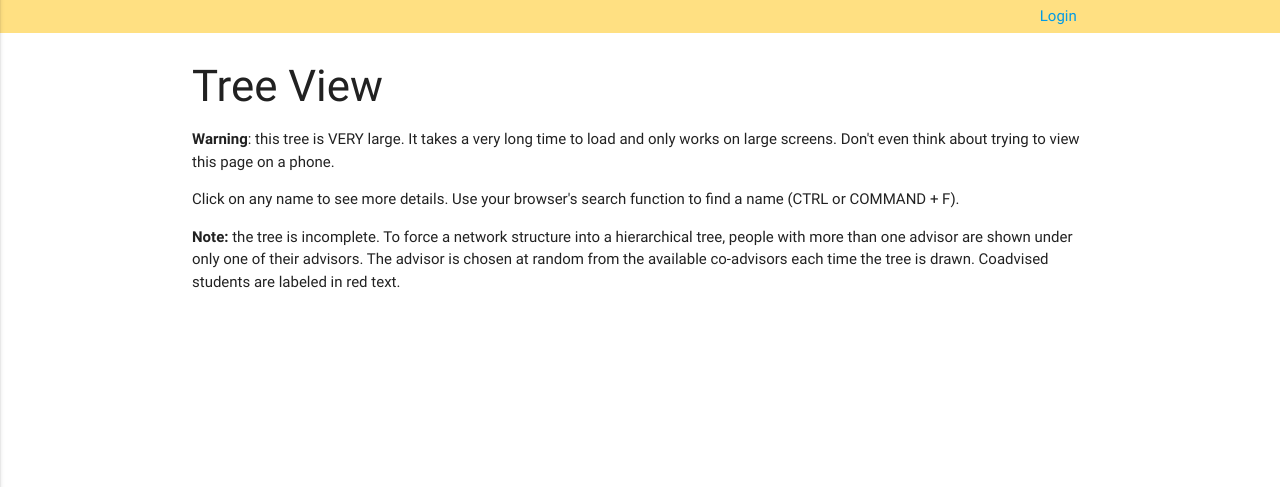
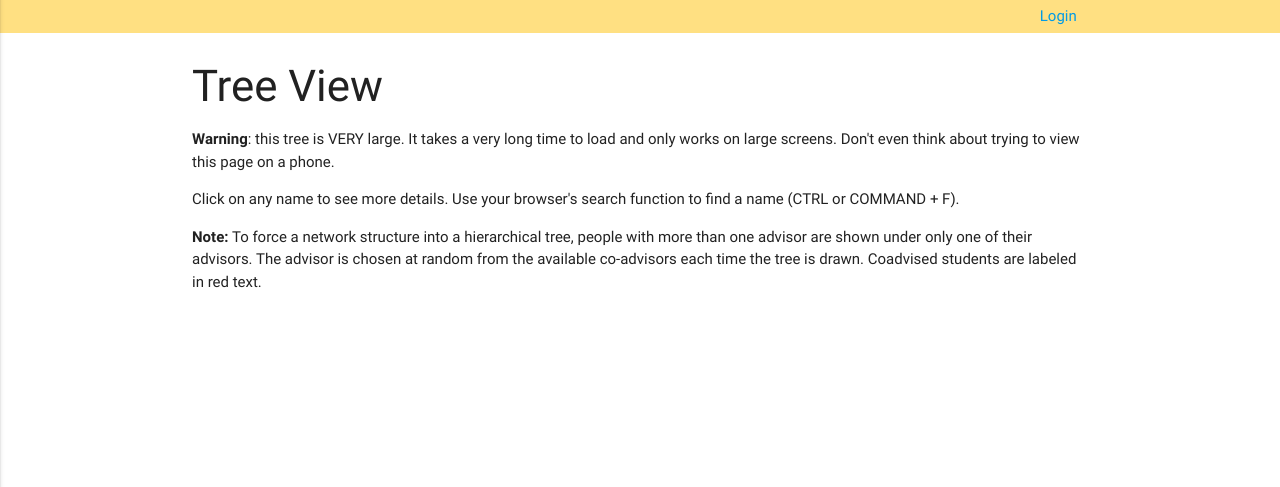
Before and after one commit to wabarr/physanth-phylogeny-v2, a Django app: page /tree/ in a window 1280 px wide. Shown: the part 64-551 px from the top of the page. Run offline with Django 3.2, Linux system fonts and the light colour scheme; data that the repository does not hold is empty; parts of the project's set-up code (start-up, migrations or seed data) failed here and were passed over; some libraries are stand-ins or nearby versions.

Commit message:
remove misleading language

```diff
--- a/templates/tree-skeleton.html
+++ b/templates/tree-skeleton.html
@@ -8,7 +8,7 @@
                 <h3>Tree View</h3>
                 <p><b>Warning</b>: this tree is VERY large.  It takes a very long time to load and only works on large screens. Don't even think about trying to view this page on a phone.</p>
                 <p>Click on any name to see more details. Use your browser's search function to find a name (CTRL or COMMAND + F).</p>
-                <p><b>Note:</b> the tree is incomplete. To force a network structure into a hierarchical tree, people with more than one advisor are shown under only one of their advisors. The advisor is chosen at random from the available co-advisors each time the tree is drawn. Coadvised students are labeled in red text.</p>
+                <p><b>Note:</b> To force a network structure into a hierarchical tree, people with more than one advisor are shown under only one of their advisors. The advisor is chosen at random from the available co-advisors each time the tree is drawn. Coadvised students are labeled in red text.</p>
             </div>
         </div>
     </div>
```
